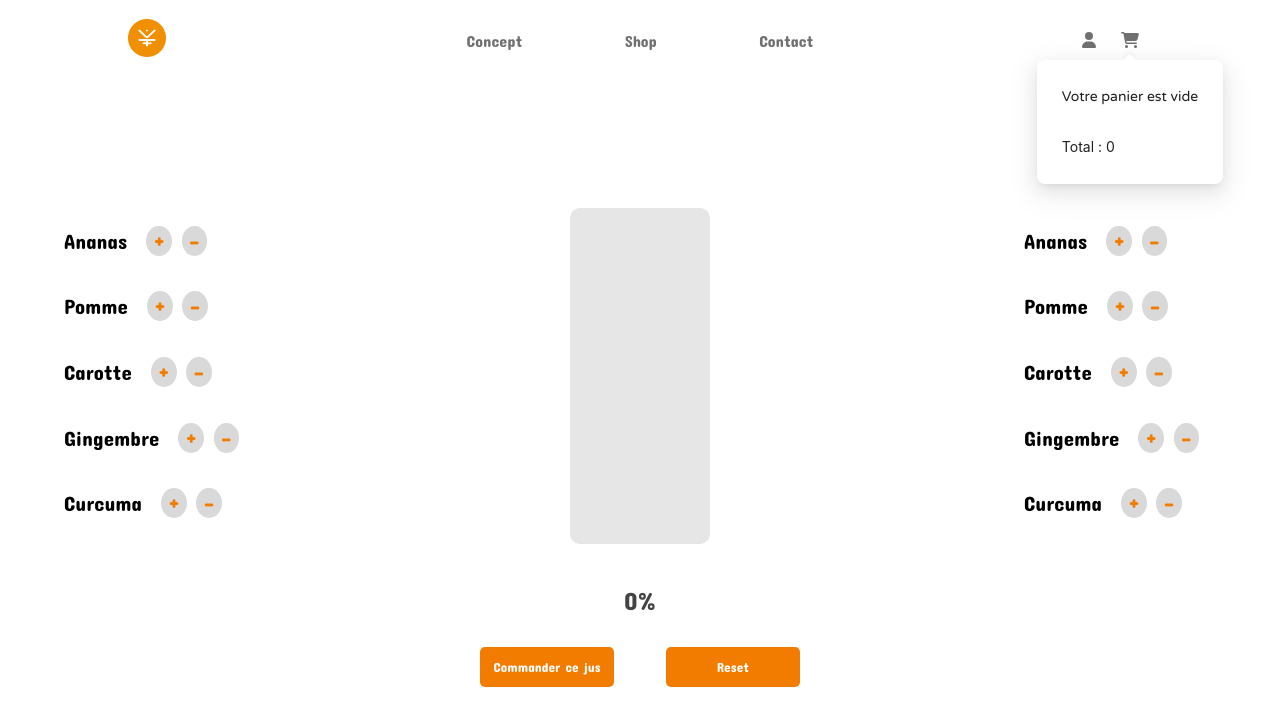
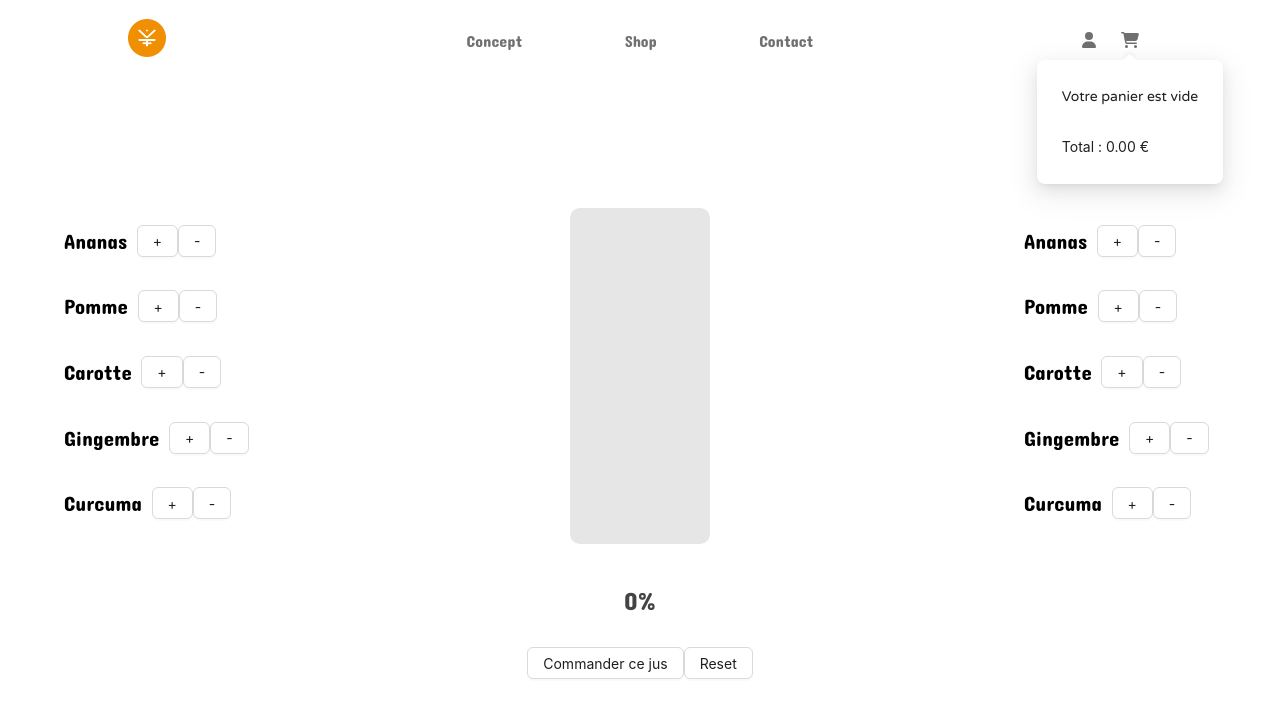
Before and after one commit to DucSonNguyen1987/yayaweb-frontend, a Next.js app: page /MyJuice in a window 1280 px wide. Both pictures are taken after a click on the icon 1130 px from the left and 40 px from the top of the page. Shown: the top 726 px of the page. Built offline with nearby package versions, Linux system fonts and the light colour scheme; a web font is replaced by a local one.

Commit message:
myjuice addtocart done

```diff
--- a/components/Header/Header.js
+++ b/components/Header/Header.js
@@ -201,7 +201,7 @@ console.log("userData isValid", userData)
   };
 
 
-
+// Modal Register
   let modalContent = (
     <Modal
       open={open}
@@ -435,6 +435,13 @@ console.log("userData isValid", userData)
 
   let popoverUserContent;
 
+ // arrondir à 1 décimale
+ const roundTo = (num, precision) => {
+  const factor = Math.pow(10, precision);
+  return Math.round(num * factor) / factor;
+};
+
+
     if (!user.accessToken) {
   popoverUserContent = (
     <div ClassName={styles.popoverUserContent}>
@@ -510,11 +517,16 @@ console.log("userData isValid", userData)
    });
 
   let popoverCartContent;
+
+  let TotalCart = cart.total.toFixed(2);
+
+
   popoverCartContent = (
+
     <div className={styles.popoverCartContent}>
       {!cartItems.length && <p className={styles.popoverCartText}>Votre panier est vide</p>}
       {cartItems}
-      <p>Total : {cart.total}</p>
+      <p>Total : {TotalCart} €</p>
     </div>
   );
 
--- a/components/MyJuice/Components/MyJuiceCreator.js
+++ b/components/MyJuice/Components/MyJuiceCreator.js
@@ -3,48 +3,95 @@ import { useDispatch, useSelector } from "react-redux";
 import styles from "../styles/MyJuiceCreator.module.css";
 import { saveMyJuice } from "../../../reducers/myJuice";
 import { addToCart } from "../../../reducers/cart";
-import { Modal, Input } from "antd";
+import { Modal, Input, Flex, Radio, InputNumber, Button } from "antd";
 
 export const MyJuiceCreator = () => {
-
-const dispatch = useDispatch ();
-const user = useSelector((state)=> state.user.value);
-const cart = useSelector((state)=>state.cart.value);
+  const dispatch = useDispatch();
+  const user = useSelector((state) => state.user.value);
+  const cart = useSelector((state) => state.cart.value);
   // const myJuice = useSelector((state)=>state.myJuice.value)
 
   // state dégradé
   const [colorGradient, setColorGradient] = useState([]);
 
   // Recette Saved
-  const [savedJuice, setSavedJuice]= useState([]);
+  const [savedJuice, setSavedJuice] = useState([]);
 
 
+
+  //Save recette finie
+  const [myJuice, setMyJuice] = useState([]);
+  const [productId, setProductId] = useState(null);
+  const [productName, setProductName]= useState(null);
+  const [composition, setComposition] = useState([]);
+  const [volume, setVolume] = useState("250ml");
+  const [category, setCategory]= useState("MYJUICE")
+  const [quantity, setQuantity] = useState(6);
+  const [price, setPrice] = useState(0);
+  const [bottle, setBottle]= useState('verre');
+  const [description, setDescription]= useState(null);
+
+  // state ouverture/fermeture modal de commande
+  const [open, setOpen] = useState(false);
+
   let ingredients = [
-    { name: "Ananas", dosage: 10, color: "#F2B705", amount: 0 },
-    { name: "Pomme", dosage: 10, color: "#F2EFBD", amount: 0 },
-    { name: "Carotte", dosage: 10, color: "#F24405", amount: 0 },
-    { name: "Gingembre", dosage: 2, color: "#F2DD72", amount: 0 },
-    { name: "Curcuma", dosage: 1.5, color: "#F2790F", amount: 0 },
+    {
+      name: "Ananas",
+      dosage: 10,
+      color: "#F2B705",
+      percentage: 0,
+      price: 0.15,
+    },
+    { name: "Pomme",
+      dosage: 10,
+      color: "#F2EFBD",
+      percentage: 0,
+      price: 0.07 },
+    {
+      name: "Carotte",
+      dosage: 10,
+      color: "#F24405",
+      percentage: 0,
+      price: 0.067,
+    },
+    {
+      name: "Gingembre",
+      dosage: 2,
+      color: "#F2DD72",
+      percentage: 0,
+      price: 0.027,
+    },
+    {
+      name: "Curcuma",
+      dosage: 0.75,
+      color: "#F2790F",
+      percentage: 0,
+      price: 0.015,
+    },
   ];
+
   // state recette Myjuice
   const [juice, setJuice] = useState(ingredients);
 
+  useEffect(() => {
+    calculatePrice(myJuice, volume);
+  }, [myJuice]);
+
   // fonction ouverture/fermeture modal
-  const showModal = ()=>{
-    setOpen(!open)
+  const showModal = () => {
+    setOpen(!open);
   };
 
-  // state ouverture/fermeture modal de commande
-    const [open, setOpen]= useState(false);
+
 
   // Update le fill de la bouteille en fonction du montant d'ingrédients
-  const calculateFillFromAmount = (drink) => {
-    return drink.reduce((acc, val) => (acc += val.amount), 0);
+  const calculateFillFrompercentage = (drink) => {
+    return drink.reduce((acc, val) => (acc += val.percentage), 0);
   };
 
   // Update le dégradé du fill en fonction des ingrédients et de leur montant
   const updateColorGradient = () => {
-    const fill = calculateFillFromAmount(juice);
+    const fill = calculateFillFrompercentage(juice);
     let colorStop;
 
     if (colorStop > 100) {
@@ -52,31 +99,31 @@ let ingredients = [
     }
     setColorGradient(
       juice
-        .filter((ingredient) => ingredient.amount !== 0)
+        .filter((ingredient) => ingredient.percentage !== 0)
         .map((ingredient, i, ingredients) => {
           console.log(
             ingredient.name,
-            "ingredient.amount",
-            ingredient.amount,
+            "ingredient.percentage",
+            ingredient.percentage,
             "fill",
             fill
           );
           console.log("colorGradient", colorGradient);
           let colorStart = "";
           if (i === 0) {
-            colorStop = Number((ingredient.amount / fill) * 100);
+            colorStop = Number((ingredient.percentage / fill) * 100);
             colorStart += `${ingredient.color} 0%`;
             console.log("colorStop", colorStop);
             return `${colorStart}, ${ingredient.color} ${
-              Number(ingredient.amount / fill) * 100
+              Number(ingredient.percentage / fill) * 100
             }%`;
           } else {
             let colorString = ` ${ingredient.color} `;
             colorString +=
-              Number((ingredient.amount / fill) * 100) + Number(colorStop);
+              Number((ingredient.percentage / fill) * 100) + Number(colorStop);
             colorString += "%";
             colorStop =
-              Number((ingredient.amount / fill) * 100) + Number(colorStop);
+              Number((ingredient.percentage / fill) * 100) + Number(colorStop);
 
             return colorString;
           }
@@ -91,14 +138,14 @@ let ingredients = [
         name,
         dosage,
         color,
-        amount: 0,
+        percentage: 0,
       }))
     );
   };
 
   // Ajoute une dose d'un ingrédient dans la compo du jus
   const handleButtonPlus = (dosage, color, name) => {
-    const fill = calculateFillFromAmount(juice);
+    const fill = calculateFillFrompercentage(juice);
     if (dosage > 100 - fill) {
       return false;
     }
@@ -110,7 +157,7 @@ let ingredients = [
         } else {
           return {
             ...ingredient,
-            amount: ingredient.amount + dosage,
+            percentage: ingredient.percentage + dosage,
           };
         }
       });
@@ -126,7 +173,7 @@ let ingredients = [
 
   // Retire une dose d'un ingrédient dans la compo du jus
   const handleButtonMinus = (dosage, color, name) => {
-    const fill = calculateFillFromAmount(juice);
+    const fill = calculateFillFrompercentage(juice);
     console.log("juice", juice);
 
     if (fill > 0 && fill <= 100) {
@@ -134,10 +181,10 @@ let ingredients = [
         if (ingredient.name !== name) {
           return ingredient;
         } else {
-          if (ingredient.amount > 0) {
+          if (ingredient.percentage > 0) {
             return {
               ...ingredient,
-              amount: ingredient.amount - dosage,
+              percentage: ingredient.percentage - dosage,
             };
           }
         }
@@ -149,105 +196,177 @@ let ingredients = [
     }
   };
 
-
   // Affiche la liste des ingrédients
   const IngredientList = ingredients.map((e) => {
     return (
       <div className={styles.ingredient}>
         <p className={styles.ingredientName}>{e.name}</p>
-        <button
-          className={styles.round_button}
+        <Button
+          className={styles.round_Button}
           onClick={() => handleButtonPlus(e.dosage, e.color, e.name)}
         >
           +
-        </button>
-        <button
-          className={styles.round_button}
+        </Button>
+        <Button
+          className={styles.round_Button}
           onClick={() => handleButtonMinus(e.dosage, e.color, e.name)}
         >
           -
-        </button>
+        </Button>
       </div>
     );
   });
 
+  // Ouvrir la modal de commande
+  const ConfigureMyJuice = () => {
+    const myJuiceOrder = juice.filter(
+      (ingredient) => ingredient.percentage !== 0
+    );
 
-  //Save recette finie
- const [myJuice, setMyJuice] = useState([]);
- const [recipeName, setRecipeName]= useState("");
+    myJuiceOrder.map((ingredient, i) => {
+      Reflect.deleteProperty(ingredient, "color");
+    });
+    setMyJuice(myJuiceOrder);
 
-const SaveMyJuice = ()=>{
+    setOpen(true);
+  };
 
-  setMyJuice (
-    juice
-    .filter((ingredient) => ingredient.amount !== 0)
+  console.log("myJuice", myJuice);
+
+// Choisir son format
+  const onChangeVolume = (e) => {
+    console.log(`radio checked:${e.target.value}`);
+    calculatePrice(myJuice, e.target.value);
+    setVolume(e.target.value);
+  };
+  console.log("volume", volume);
+
+  // arrondir à 1 décimale
+  const roundTo = (num, precision) => {
+    const factor = Math.pow(10, precision);
+    return Math.round(num * factor) / factor;
+  };
+
+  //Calculer le prix d'1 pack de 6 en fonction du format
+  const calculatePrice = (drink, vol) => {
+    console.log("yo");
+    let calculatedPrice = drink.reduce(
+      (acc, val) => (acc += (val.percentage * val.price) / val.dosage),
+      0
     );
-  setOpen(true);
+
+    if (vol === "1l") {
+      calculatedPrice *= 3.5;
     }
 
 
+    setPrice(roundTo(calculatedPrice, 1));
+  };
+
+//Nommer sa recette
+const nameMyJuice =(e)=>{
+  setProductName(e)
+}
+
+const orderMyJuice = ()=>{
+  // ProductName => ProductId
+  const formatedName = productName.replace(" ","-");
+  setProductId(formatedName);
+
+  // Si user connecté, description = username
+  if (user.isConnected){
+    const descriptionText = `Created by ${user.name}`;
+    setDescription(descriptionText);
+  }
+
+  const recipe = myJuice.map((ingredient)=>{
+    return {name: ingredient.name, percentage : ingredient.percentage}
+  })
+
+  setComposition(recipe)
+
+  const options = {volume: {capacity: volume, price :0}}
+
+  const myJuiceOrder ={productId:productId, name:productName, category, options, bottle, description, price, composition};
+
+  console.log("myJuiceOrder", myJuiceOrder)
+  dispatch(addToCart({product: myJuiceOrder, quantity}));
+  setOpen(false);
+
+}
+console.log(composition)
+
+const rememberMyJuice =()=>{
+
+  const favoriteJuice = {name: productName, composition: composition, price: price}
+  console.log("favoriteJuice", favoriteJuice)
+  dispatch(saveMyJuice({favoriteJuice}))
+
+}
 
 
-console.log ("Myjuice", myJuice)
-
-
+  // Formulaire de commande
   let myIngredients;
-// Formulaire de commande
-
-let modalContent = (
-
-myIngredients = myJuice.map((ingredient,i)=> {
-  return (<li>{ingredient.name} {ingredient.amount}%</li>)
-}),
-
-
+  let modalContent =
+    ((myIngredients = myJuice.map((ingredient, i) => {
+      return (
+        <li className={styles.MyingredientsList}>
+          {ingredient.name} {ingredient.percentage}%
+        </li>
+      );
+    })),
+    (
       <Modal
         open={open}
-  title ="Commander mon jus"
+        title="Commander mon jus"
         onCancel={showModal}
-  footer ={[
+        footer={[
           <div className={styles.footer}>
-          <button className={styles.footerButton} key="Retour" onClick={showModal} >
-            {" "}
-            Retour
-          </button>
-          <button className={styles.footerButton} key="submit" >
+            <Button className={styles.Button} onClick={rememberMyJuice}>Enregistrer ce jus</Button>
+            <Button className={styles.footerButton} key="submit" onClick={orderMyJuice}>
               Commander
-          </button>
+            </Button>
+
           </div>
-  ]}>
-
-  <div className ={styles.recapContainer}>
+        ]}
+      >
+        <div className={styles.modalMain}>
+          <div className={styles.recapContainer}>
             <Input
-    className={styles.input}
-    type ="text"
-    placeholder= "Donnez un Nom à votre recette"
-    id= "RecipeName"
-    onChange={(e)=> setRecipeName(e.target.value)}
-    value={recipeName}
+            className ={styles.Input}
+            type= "text"
+            name = "ProductName"
+            value ={productName}
+            placeholder = "Nommez votre recette"
+            onChange={(e)=>setProductName(e.target.value)}
             ></Input>
-    <h3>ingrédients</h3>
+            <h4 className={styles.subTitle}>Ingrédients</h4>
 
             {myIngredients}
 
+            <h4 className={styles.subTitle}>Volume</h4>
 
-
-
-
-
+            <Flex vertical gap="middle">
+              <Radio.Group
+                onChange={onChangeVolume}
+                defaultValue={"250ml"}
+                ButtonStyle="solid"
+                ButtonCheckedBgDisabled="#444444"
+                ButtonSolidCheckedColor="#F27C00"
+              >
+                <Radio.Button value="250">250ml</Radio.Button>
+                <Radio.Button value="1l">1l</Radio.Button>
+              </Radio.Group>
+            </Flex>
+          </div>
+          <div className={styles.pricetag}></div>
+          <h4 className={styles.subTitle}>Prix</h4>
+          <h2 className={styles.price}>{price} €</h2>
         </div>
 
 
-
-
-
       </Modal>
-)
-
-
-
-
-
+    ));
 
   return (
     <div className={styles.mainContainer}>
@@ -257,7 +376,7 @@ myIngredients = myJuice.map((ingredient,i)=> {
           <div
             className={styles.bottle_bar_fill}
             style={{
-              height: `${calculateFillFromAmount(juice)}%`,
+              height: `${calculateFillFrompercentage(juice)}%`,
               backgroundImage: `linear-gradient(to top, ${colorGradient.join(
                 ","
               )} )`,
@@ -268,22 +387,25 @@ myIngredients = myJuice.map((ingredient,i)=> {
         </div>
 
         <div className={styles.fill_label}>
-          {calculateFillFromAmount(juice)}%
+          {calculateFillFrompercentage(juice)}%
         </div>
-        <div className ={styles.buttonContainer}>
-        <button className={styles.button} onClick={()=>{SaveMyJuice()}} >Commander ce jus</button>
-        <button className={styles.button} onClick={handleReset}>
+        <div className={styles.ButtonContainer}>
+          <Button
+            className={styles.Button}
+            onClick={() => {
+              ConfigureMyJuice();
+            }}
+          >
+            Commander ce jus
+          </Button>
+          <Button className={styles.Button} onClick={handleReset}>
             Reset
-        </button>
-
+          </Button>
         </div>
-
       </div>
 
       <div className={styles.ingredientList}>{IngredientList}</div>
       {modalContent}
-
     </div>
-
   );
 };
```
Also changed, not shown: components/MyJuice/styles/MyJuiceCreator.module.css (+11 -0 lines), reducers/cart.js (+32 -12 lines), reducers/myJuice.js (+5 -3 lines). Lines whose indentation alone changed are shown as unchanged.
